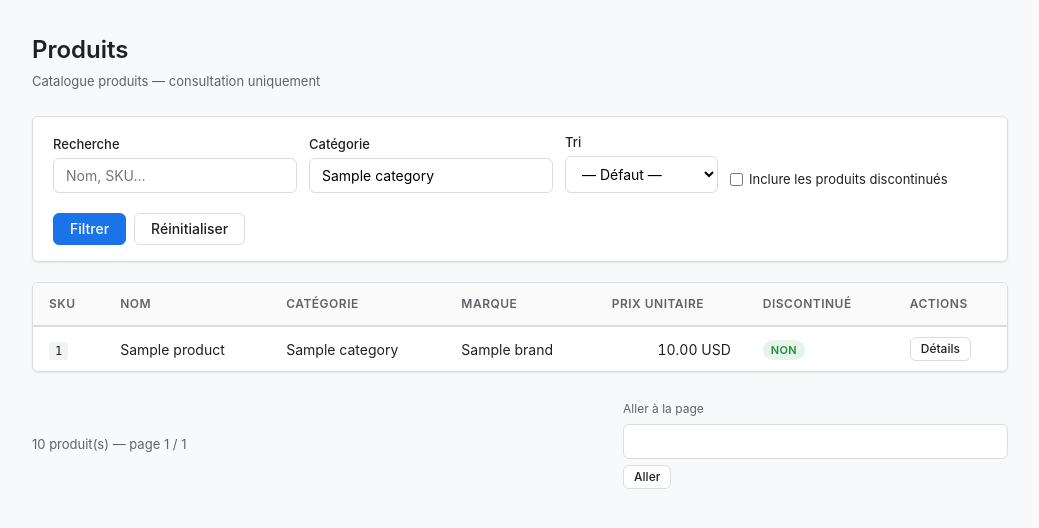
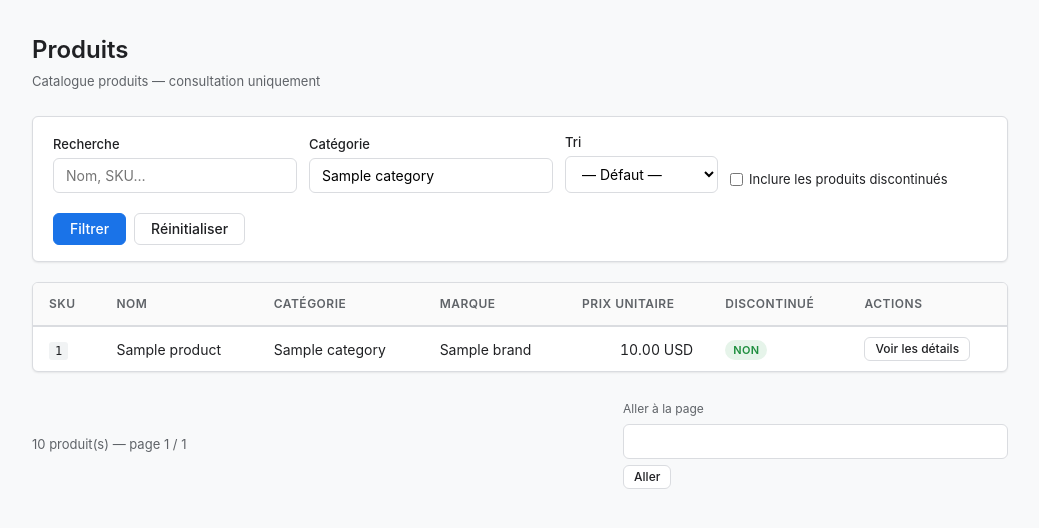
Before and after one commit to jonathancahoreau-larcadia/branch-stock-ai, a Flask app: template backoffice/templates/products.html in a window 1280 px wide. Shown: the top 528 px of the page, without its empty margins (240-1279 px from the left). Run offline with Flask 3, Linux system fonts and the light colour scheme; the template is opened without the code that fills it: most values are stand-ins (such as "Sample title", 1, 10 or a date in 2020); parts of the project's set-up code (start-up, migrations or seed data) failed here and were passed over.

Commit message:
add 'Voir les détails' for ergonomics

```diff
--- a/backoffice/templates/products.html
+++ b/backoffice/templates/products.html
@@ -66,7 +66,7 @@
           <td>{{ product.brand }}</td>
           <td class="table__numeric">{{ "%.2f"|format(product.unit_price) }} {{ product.currency }}</td>
           <td>{% if product.discontinued %}<span class="badge badge--danger">Oui</span>{% else %}<span class="badge badge--success">Non</span>{% endif %}</td>
-          <td><a href="{{ url_for('backoffice.products_detail', external_product_id=product.external_product_id) }}" class="btn btn--sm">Détails</a></td>
+          <td><a href="{{ url_for('backoffice.products_detail', external_product_id=product.external_product_id) }}" class="btn btn--sm">Voir les détails</a></td>
         </tr>
         {% endfor %}
       {% else %}
```
